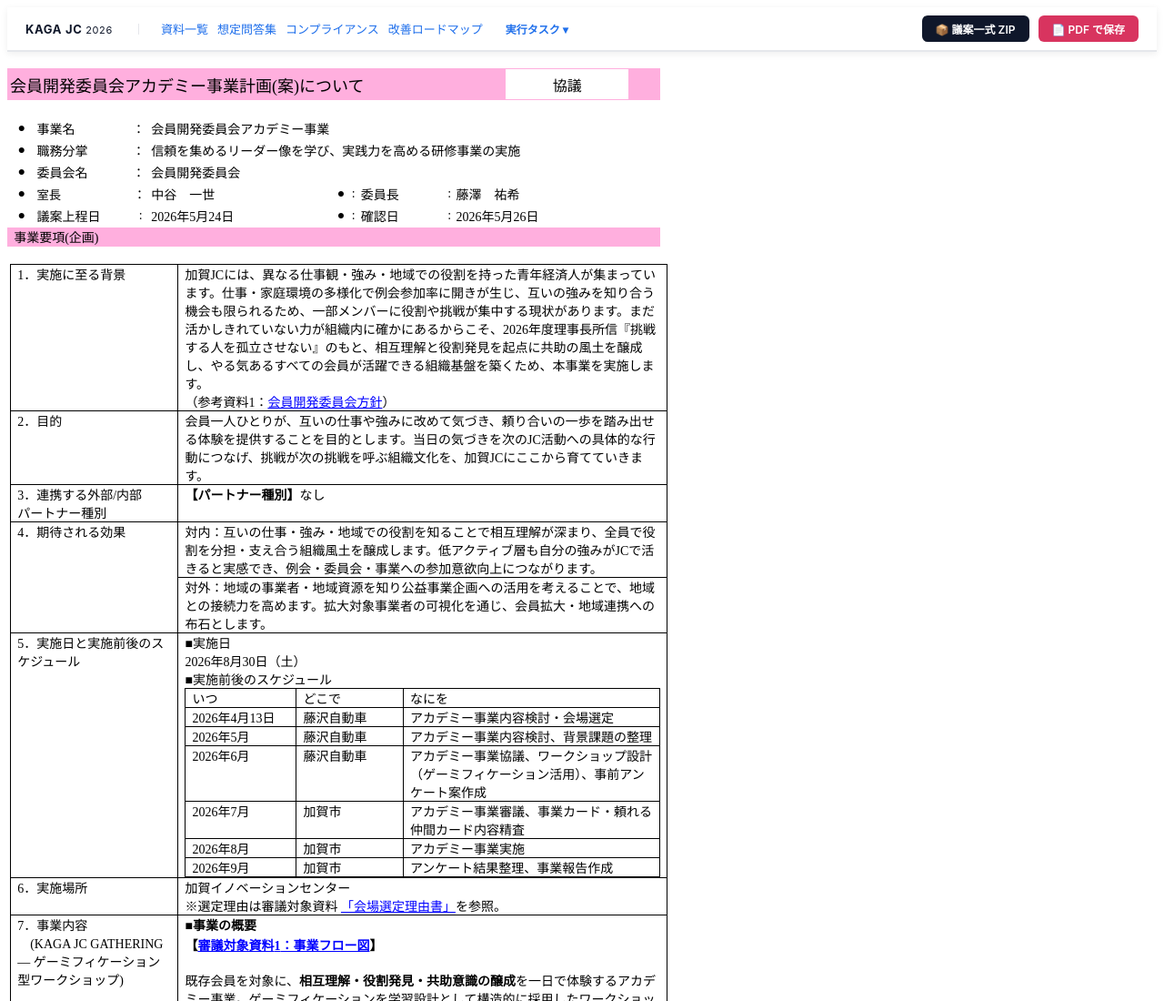
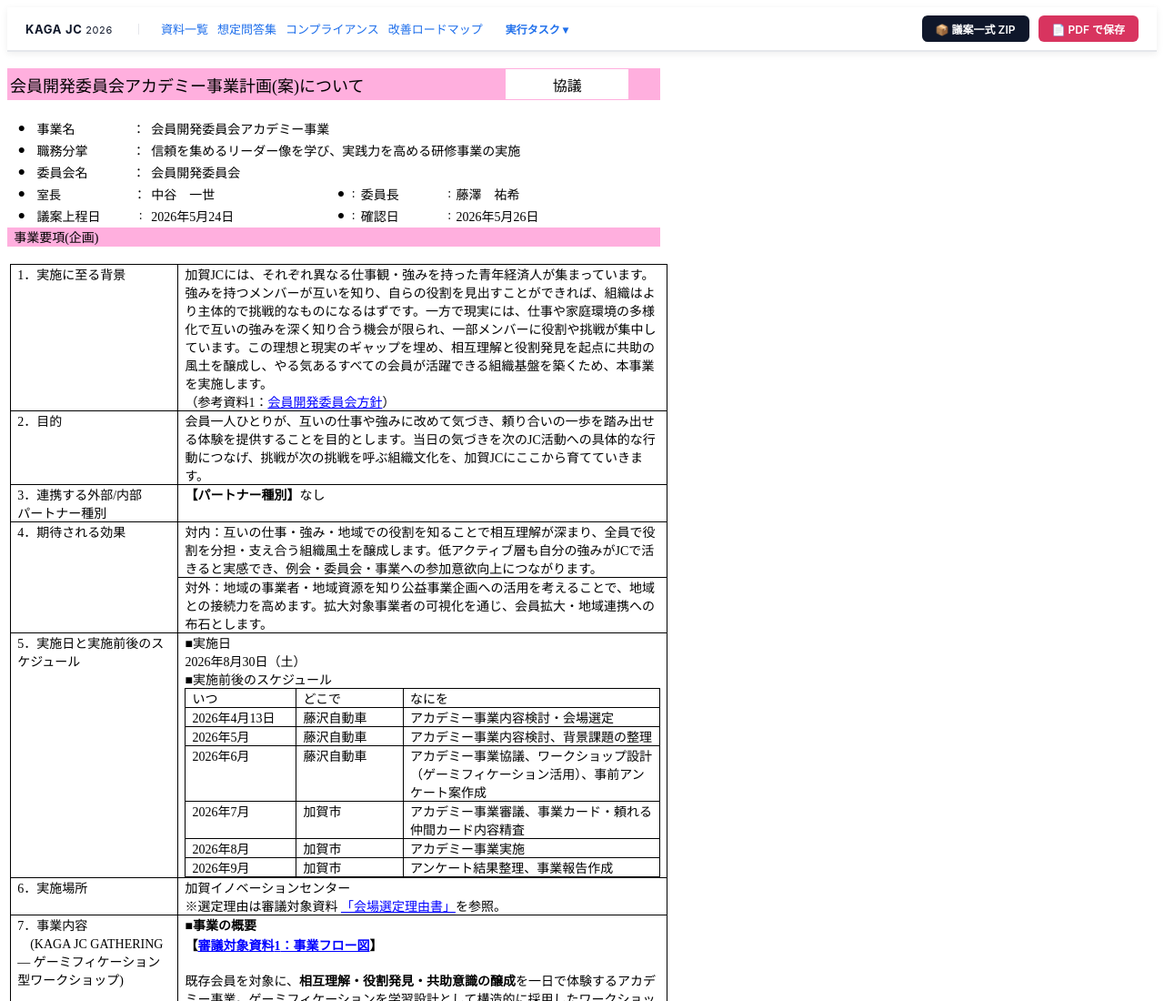
Before and after one commit to norinity1103/kaga-jc-academy-2026, a website: page reference/gian.htm in a window 1280 px wide. Shown: the top 1100 px of the page at 91% size. Drawn offline with nearby package versions, Linux system fonts and the light colour scheme.

Commit message:
copy(gian): 1.背景を「理想 → 現実のギャップ」基調にシンプル化
【変更内容】
- 理事長所信『挑戦する人を孤立させない』の明示引用を削除
  （上位方針との整合は議案全体で自明なため文中の名指しは省略）
- 3層構造を「理想 → 現実 → ゆえに本事業」のシンプルな2段に整理：
  ①理想：強みを持つメンバーが互いを知り、自らの役割を見出すことが
       できれば、組織はより主体的で挑戦的なものになる
  ②現実：仕事・家庭環境の多様化で互いの強みを知る機会が限られ、
       一部メンバーに役割や挑戦が集中している
  ③接続：この理想と現実のギャップを埋め、…組織基盤を築くため
       本事業を実施します

【文字数】約220字 → 約200字

Co-Authored-By: Claude Sonnet 4.6 <noreply@anthropic.com>

```diff
--- a/reference/gian.htm
+++ b/reference/gian.htm
@@ -1181,7 +1181,7 @@ display:none;mso-hide:all"><o:p>&nbsp;</o:p></span></p>
     <td width="536" colspan="2" valign="top" style="width:401.65pt;border:solid windowtext 1.0pt;
     border-left:none;mso-border-left-alt:solid windowtext .5pt;mso-border-alt:
     solid windowtext .5pt;padding:0mm 5.4pt 0mm 5.4pt">
-    <p class="MsoNormal"><span style="font-size:10.5pt;font-family:&quot;ＭＳ 明朝&quot;,serif">加賀<span lang="EN-US">JC</span>には、異なる仕事観・強み・地域での役割を持った青年経済人が集まっています。仕事・家庭環境の多様化で例会参加率に開きが生じ、互いの強みを知り合う機会も限られるため、一部メンバーに役割や挑戦が集中する現状があります。まだ活かしきれていない力が組織内に確かにあるからこそ、<span lang="EN-US">2026</span>年度理事長所信『挑戦する人を孤立させない』のもと、相互理解と役割発見を起点に共助の風土を醸成し、やる気あるすべての会員が活躍できる組織基盤を築くため、本事業を実施します。<span lang="EN-US"><o:p></o:p></span></span></p>
+    <p class="MsoNormal"><span style="font-size:10.5pt;font-family:&quot;ＭＳ 明朝&quot;,serif">加賀<span lang="EN-US">JC</span>には、それぞれ異なる仕事観・強みを持った青年経済人が集まっています。強みを持つメンバーが互いを知り、自らの役割を見出すことができれば、組織はより主体的で挑戦的なものになるはずです。一方で現実には、仕事や家庭環境の多様化で互いの強みを深く知り合う機会が限られ、一部メンバーに役割や挑戦が集中しています。この理想と現実のギャップを埋め、相互理解と役割発見を起点に共助の風土を醸成し、やる気あるすべての会員が活躍できる組織基盤を築くため、本事業を実施します。<span lang="EN-US"><o:p></o:p></span></span></p>
     <p class="MsoNormal"><span style="font-size:10.5pt;font-family:&quot;ＭＳ 明朝&quot;,serif">（参考資料<span lang="EN-US">1</span>：<a href="https://agendasys.com/kaga/2026/data/bill/11833/144316/academy2/sankou/%EF%BC%AA%EF%BC%A32026%E6%96%B9%E9%87%9D%E3%80%80%E4%BC%9A%E5%93%A1%E9%96%8B%E7%99%BA%E5%A7%94%E5%93%A1%E4%BC%9A%E6%96%B9%E9%87%9D%E3%80%80%E8%97%A4%E6%BE%A4%E3%80%80.pdf">会員開発委員会方針</a>）<span lang="EN-US"><o:p></o:p></span></span></p>
     </td>
    </tr>
```
